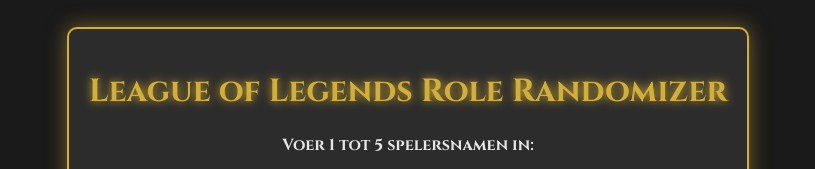
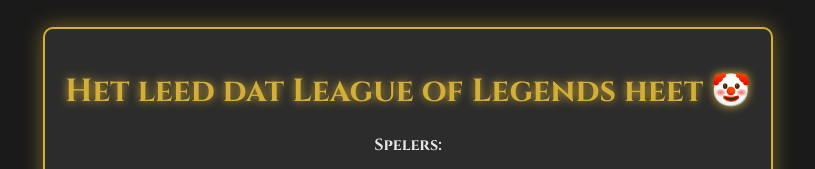
Before and after one commit to Pcquaknl/Leaguebois, a plain HTML site: page index.html in a window 1280 px wide. Shown: the part 121-290 px from the top of the page, without its empty margins (232-1047 px from the left). Drawn offline with Linux system fonts and the light colour scheme.

Commit message:
index.html

```diff
--- a/index.html
+++ b/index.html
@@ -3,18 +3,18 @@
 <head>
     <meta charset="UTF-8">
     <meta name="viewport" content="width=device-width, initial-scale=1.0">
-    <title>LoL Role Randomizer</title>
+    <title>Leagueboisr</title>
     <link rel="stylesheet" href="style.css">
     <!-- Optioneel: Google Fonts voor fantasy-stijl font -->
     <link href="https://fonts.googleapis.com/css2?family=Cinzel:wght@700&display=swap" rel="stylesheet">
 </head>
 <body>
     <div class="container">
-        <h1>League of Legends Role Randomizer</h1>
+        <h1>Het leed dat League of Legends heet 🤡</h1>
 
         <!-- Stap 1: Spelers invoeren -->
         <div id="player-input">
-            <p>Voer 1 tot 5 spelersnamen in:</p>
+            <p>Spelers:</p>
             <input type="text" id="player1" placeholder="Speler 1">
             <input type="text" id="player2" placeholder="Speler 2">
             <input type="text" id="player3" placeholder="Speler 3">
```
